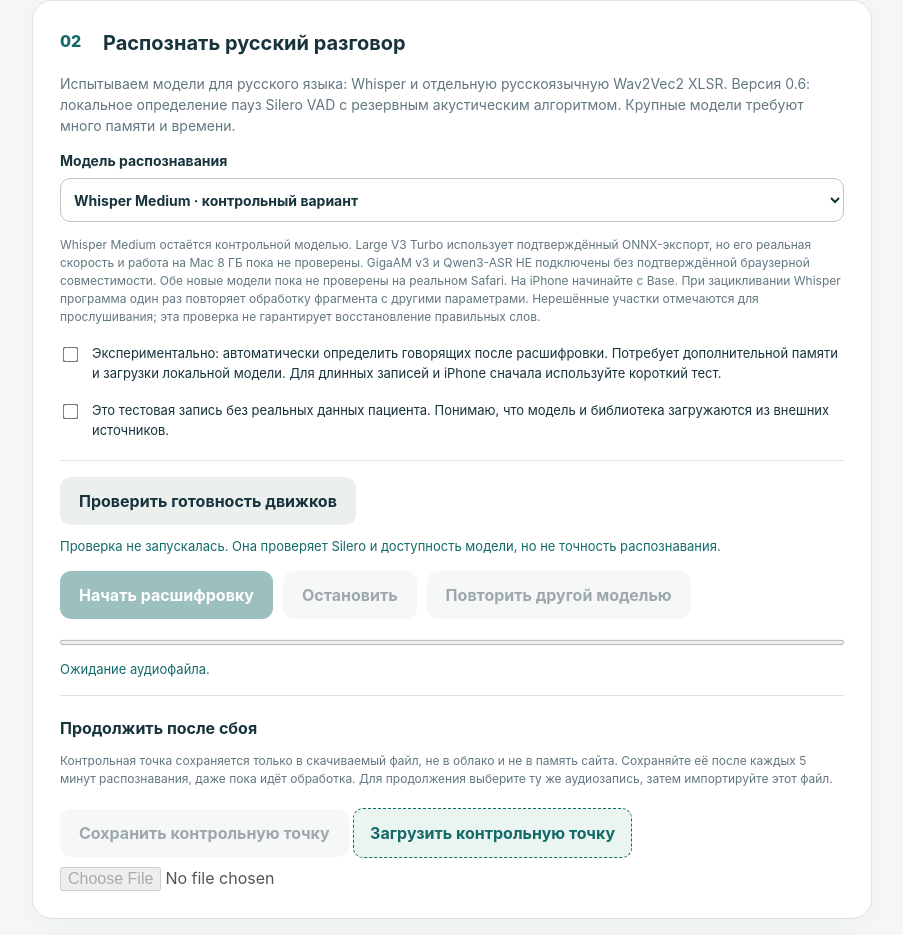
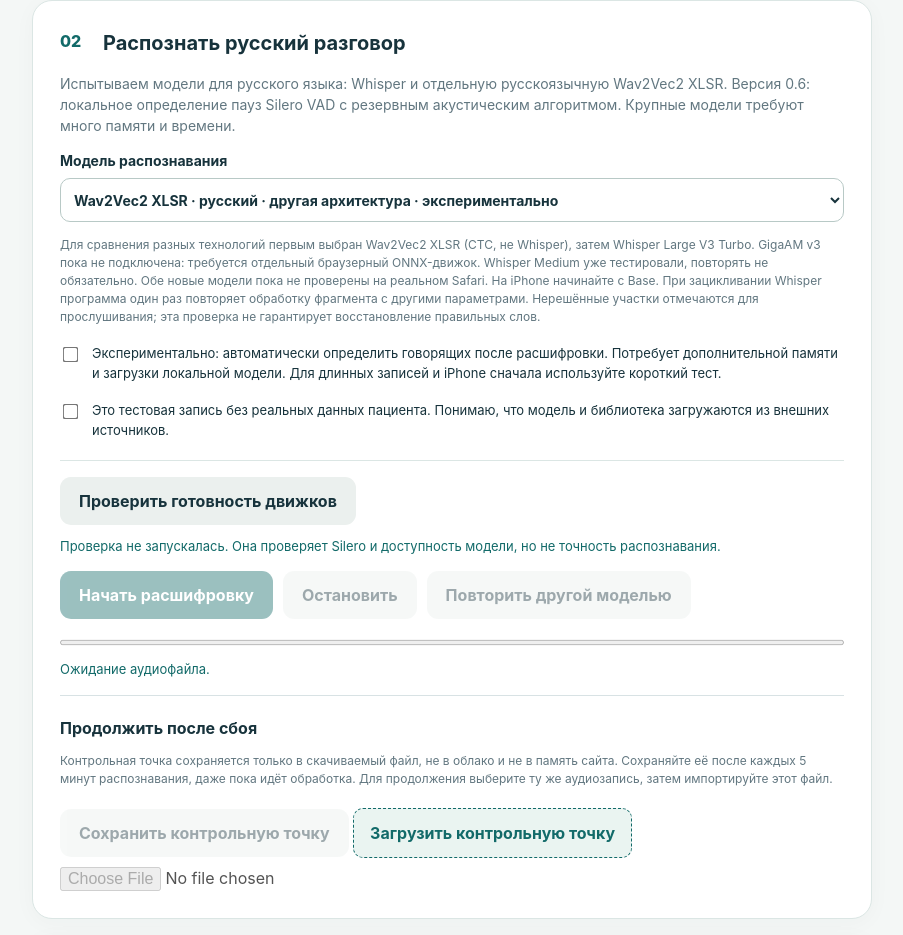
Before and after one commit to antonschtrading-prog/medpriem, a website with bundled scripts: page site/preview-v06/index.html in a window 1280 px wide. Shown: the part 724-1659 px from the top of the page, without its empty margins (188-1091 px from the left). Built offline with nearby package versions, Linux system fonts and the light colour scheme.

Commit message:
Expose independent Russian CTC experiment in isolated preview site

```diff
--- a/site/preview-v06/index.html
+++ b/site/preview-v06/index.html
@@ -27,9 +27,9 @@
     <section class="panel" aria-labelledby="step2"><span class="number">02</span><h3 id="step2">Распознать русский разговор</h3>
       <p class="muted">Испытываем модели для русского языка: Whisper и отдельную русскоязычную Wav2Vec2 XLSR. Версия 0.6: локальное определение пауз Silero VAD с резервным акустическим алгоритмом. Крупные модели требуют много памяти и времени.</p>
       <label class="setting" for="asr-model">Модель распознавания
-        <select id="asr-model"><option value="tiny">Tiny · быстрый тест</option><option value="base">Base · быстрая проверка</option><option value="small">Small · только на мощном устройстве</option><option value="xlsr_ru">Wav2Vec2 XLSR · русский · экспериментально</option><option value="medium" selected>Whisper Medium · контрольный вариант</option><option value="turbo">Whisper Large V3 Turbo · новая · очень тяжёлая · экспериментально</option><option value="turbo_ru">Whisper Large V3 Turbo Russian · новая · очень тяжёлая · экспериментально</option></select>
+        <select id="asr-model"><option value="tiny">Tiny · быстрый тест</option><option value="base">Base · быстрая проверка</option><option value="small">Small · только на мощном устройстве</option><option value="xlsr_ru" selected>Wav2Vec2 XLSR · русский · другая архитектура · экспериментально</option><option value="medium">Whisper Medium · контрольный вариант</option><option value="turbo">Whisper Large V3 Turbo · новая · очень тяжёлая · экспериментально</option><option value="turbo_ru">Whisper Large V3 Turbo Russian · новая · очень тяжёлая · экспериментально</option></select>
       </label>
-      <p class="tiny">Whisper Medium остаётся контрольной моделью. Large V3 Turbo использует подтверждённый ONNX-экспорт, но его реальная скорость и работа на Mac 8 ГБ пока не проверены. GigaAM v3 и Qwen3-ASR НЕ подключены без подтверждённой браузерной совместимости. Обе новые модели пока не проверены на реальном Safari. На iPhone начинайте с Base. При зацикливании Whisper программа один раз повторяет обработку фрагмента с другими параметрами. Нерешённые участки отмечаются для прослушивания; эта проверка не гарантирует восстановление правильных слов.</p>
+      <p class="tiny">Для сравнения разных технологий первым выбран Wav2Vec2 XLSR (CTC, не Whisper), затем Whisper Large V3 Turbo. GigaAM v3 пока не подключена: требуется отдельный браузерный ONNX-движок. Whisper Medium уже тестировали, повторять не обязательно. Обе новые модели пока не проверены на реальном Safari. На iPhone начинайте с Base. При зацикливании Whisper программа один раз повторяет обработку фрагмента с другими параметрами. Нерешённые участки отмечаются для прослушивания; эта проверка не гарантирует восстановление правильных слов.</p>
       <label class="consent"><input type="checkbox" id="speaker-after"><span>Экспериментально: автоматически определить говорящих после расшифровки. Потребует дополнительной памяти и загрузки локальной модели. Для длинных записей и iPhone сначала используйте короткий тест.</span></label>
       <label class="consent"><input type="checkbox" id="privacy-agree"><span>Это тестовая запись без реальных данных пациента. Понимаю, что модель и библиотека загружаются из внешних источников.</span></label>
       <div class="review-box"><button type="button" class="secondary" id="engine-preflight">Проверить готовность движков</button><p id="engine-preflight-result" class="status" role="status" aria-live="polite">Проверка не запускалась. Она проверяет Silero и доступность модели, но не точность распознавания.</p></div>
```
